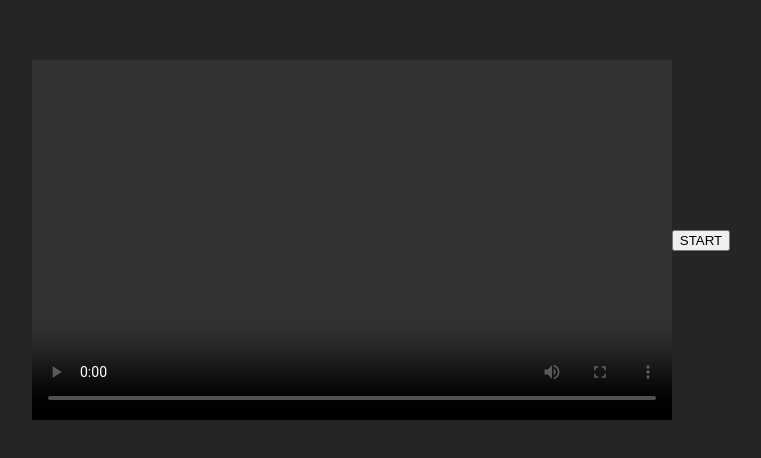
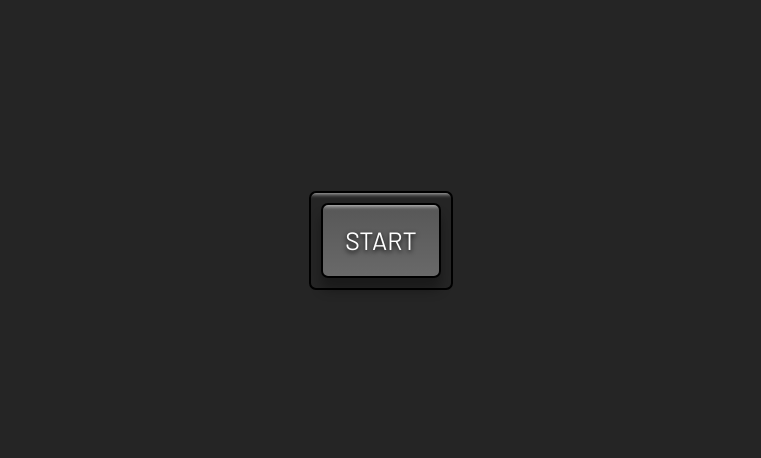
Before and after one commit to Muhammadurasheed/picture-in-picture, a plain HTML site: page index.html in a window 1280 px wide. Shown: the part 160-618 px from the top of the page, without its empty margins (259-1020 px from the left). Drawn offline with Linux system fonts and the light colour scheme.

Commit message:
button styling completed

```diff
--- a/index.html
+++ b/index.html
@@ -10,7 +10,7 @@
 </head>
 <body>
     <!-- video -->
-    <video id="video" controls height="360" width="640"></video>
+    <video id="video" controls height="360" width="640" hidden></video>
     <!-- button -->
     <div class="button-container">
         <button id="button">START</button>
--- a/style.css
+++ b/style.css
@@ -6,9 +6,36 @@ html {
 body {
     margin: 0;
     min-height: 100vh;
-    font-family: 'Barlow', sans-serif;
     background: rgb(37, 37, 37);
     display: flex;
     justify-content: center;
     align-items: center;
 }
+.button-container {
+    border: 2px solid #000;
+    padding: 10px;
+    border-radius: 7px;
+    box-shadow: inset 0 20px 4px -19px rgba(255, 255, 255, .7);
+}
+button {
+    cursor: pointer;
+    width: 120px;
+    height: 75px;
+    outline: none;
+    font-family: 'Barlow', sans-serif;
+    color: #fff;
+    text-shadow: 0 2px 5px black;
+    font-size: 25px;
+    border: 2px solid #000;
+    border-radius: 7px;
+    background: linear-gradient(to top, #696969, #575757);
+    box-shadow: inset 0 20px 4px -19px rgba(255, 255, 255, .7), 0 12px 12px 0 rgba(0, 0, 0, .3);
+}
+button:hover {
+    background: linear-gradient(to bottom, #696969, #575757);
+}
+
+button:active {
+    transform: translateY(3px);
+    box-shadow: 0 12px 12px 0 rgba(0, 0, 0, .3);
+}
```
